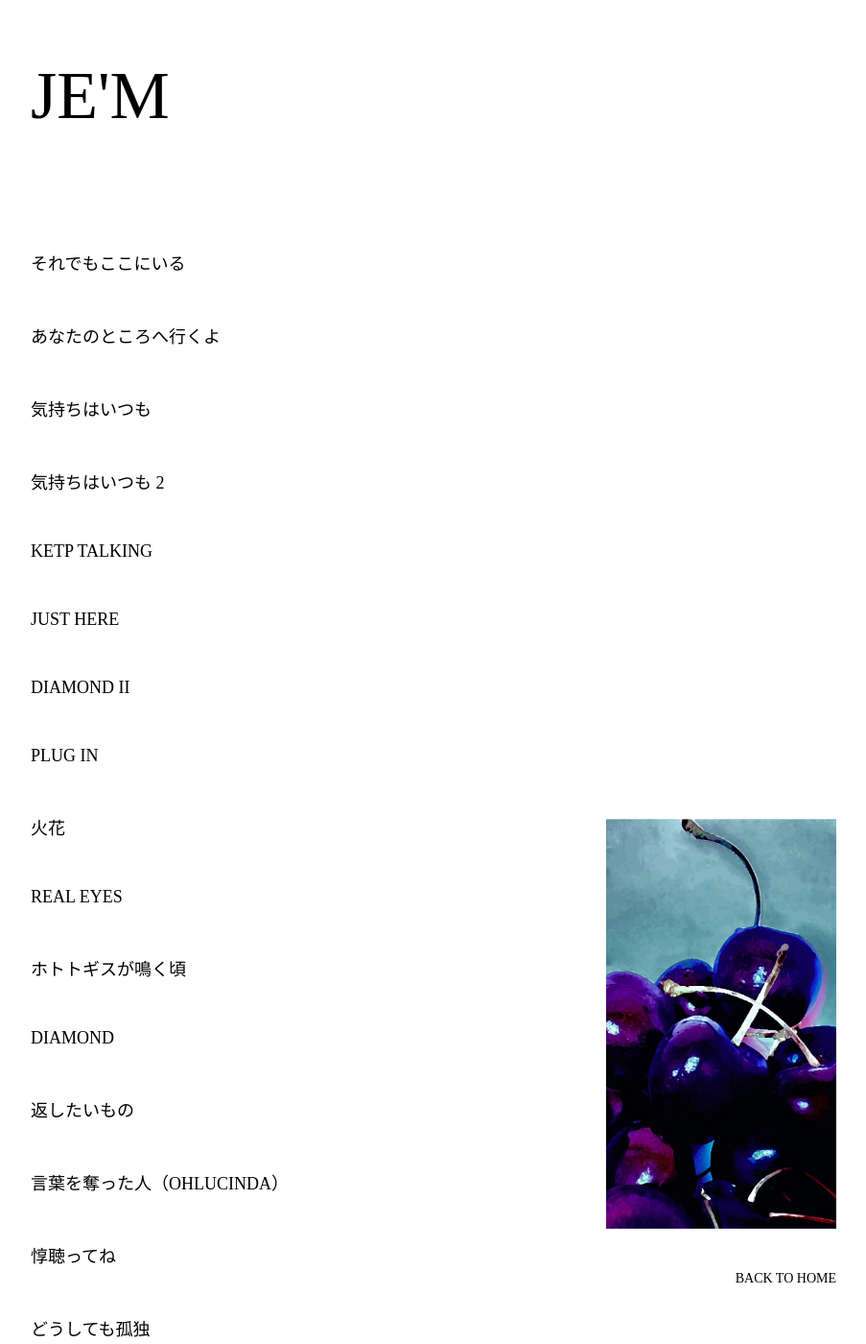
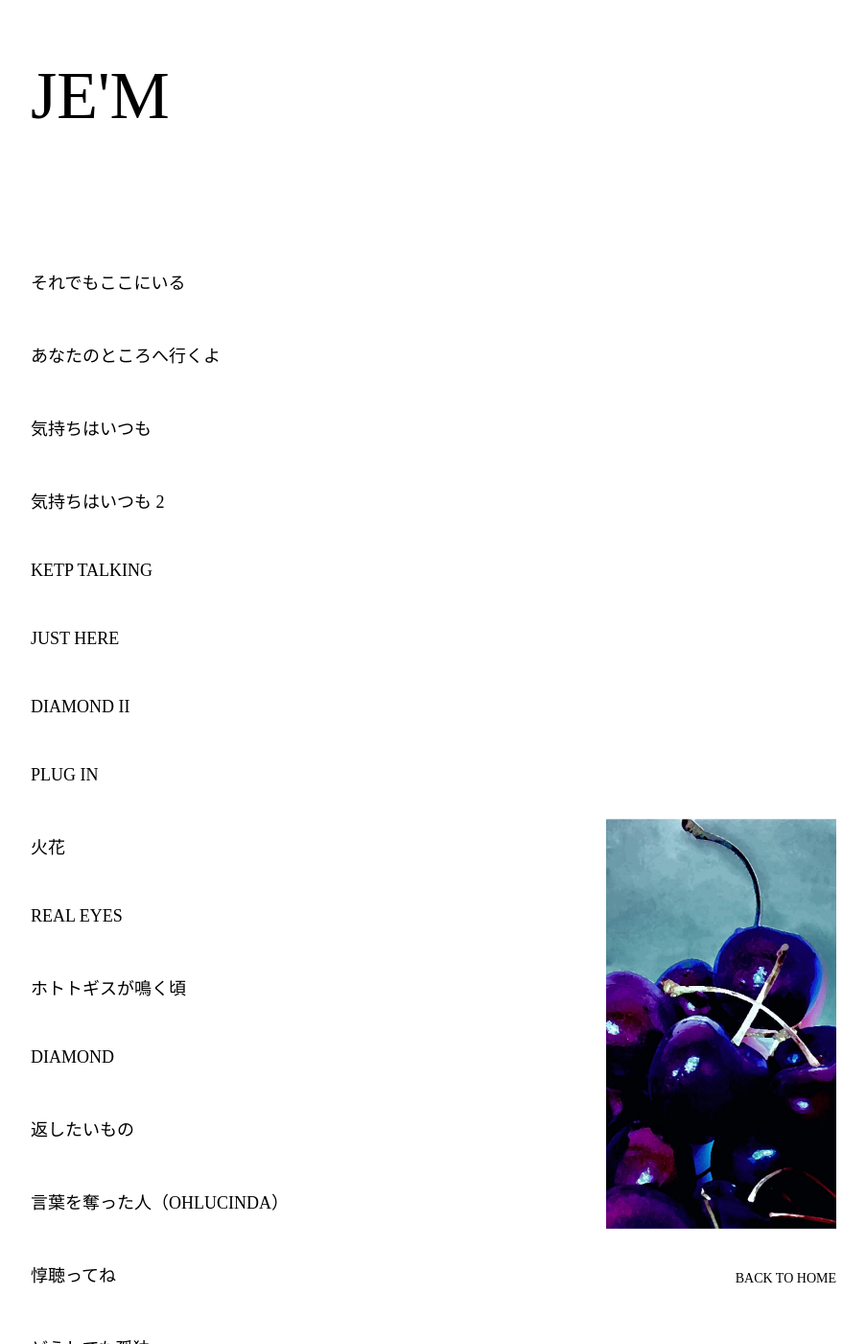
Before and after one commit to ohlucinda/jemlyrics, a Jekyll site: the page built from lyrics.md, in a window 1280 px wide and 1400 px high. Shown: the whole window at 96% size, without its empty margins (308-1211 px from the left). Built offline with Jekyll 4.4.1, drawn with Linux system fonts in a browser that asks for light colours; some web fonts are replaced.

Commit message:
Update titles.html

```diff
--- a/_layouts/titles.html
+++ b/_layouts/titles.html
@@ -42,7 +42,7 @@ a { text-decoration: none; color: inherit; }
   display: flex;
   flex-direction: column;
   gap: 50px;
-  margin-top: 120px;
+  margin-top: 140px;
 }
 
 .list a { font-size: 18px; }
```
